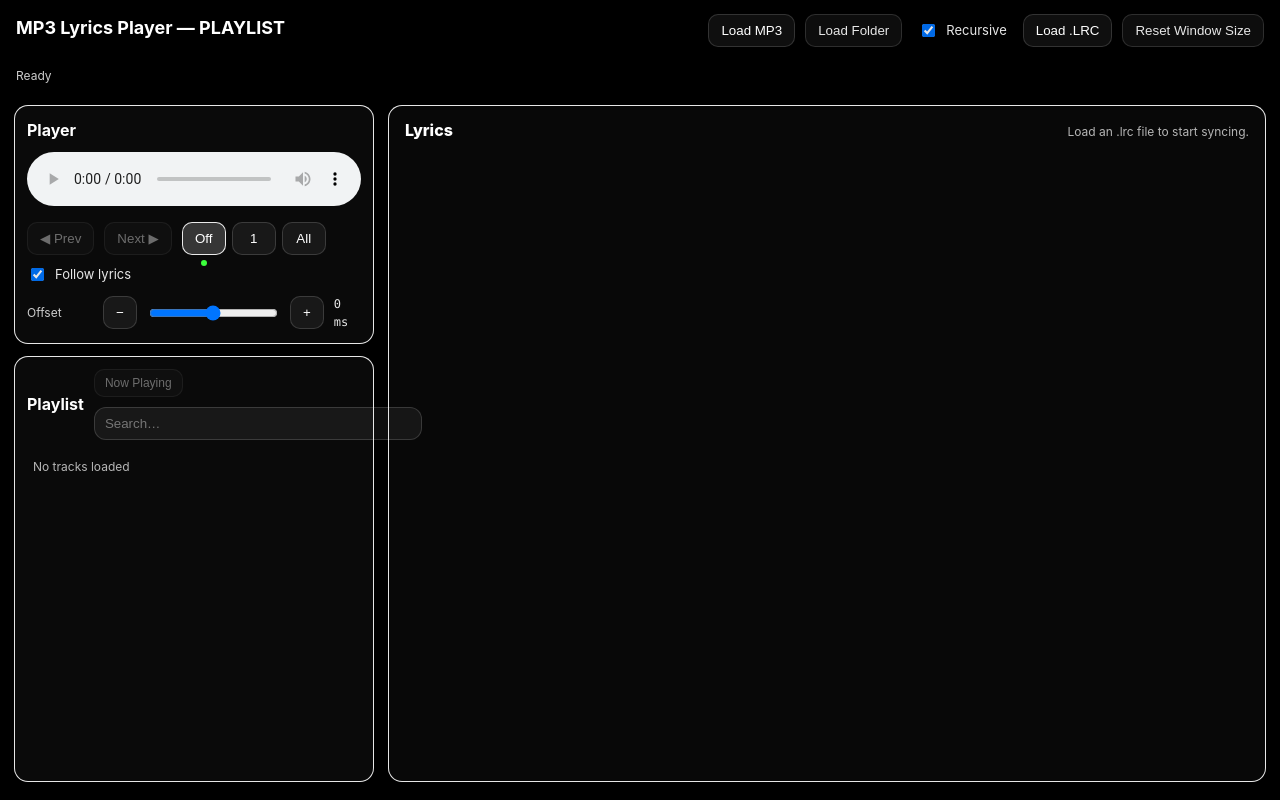
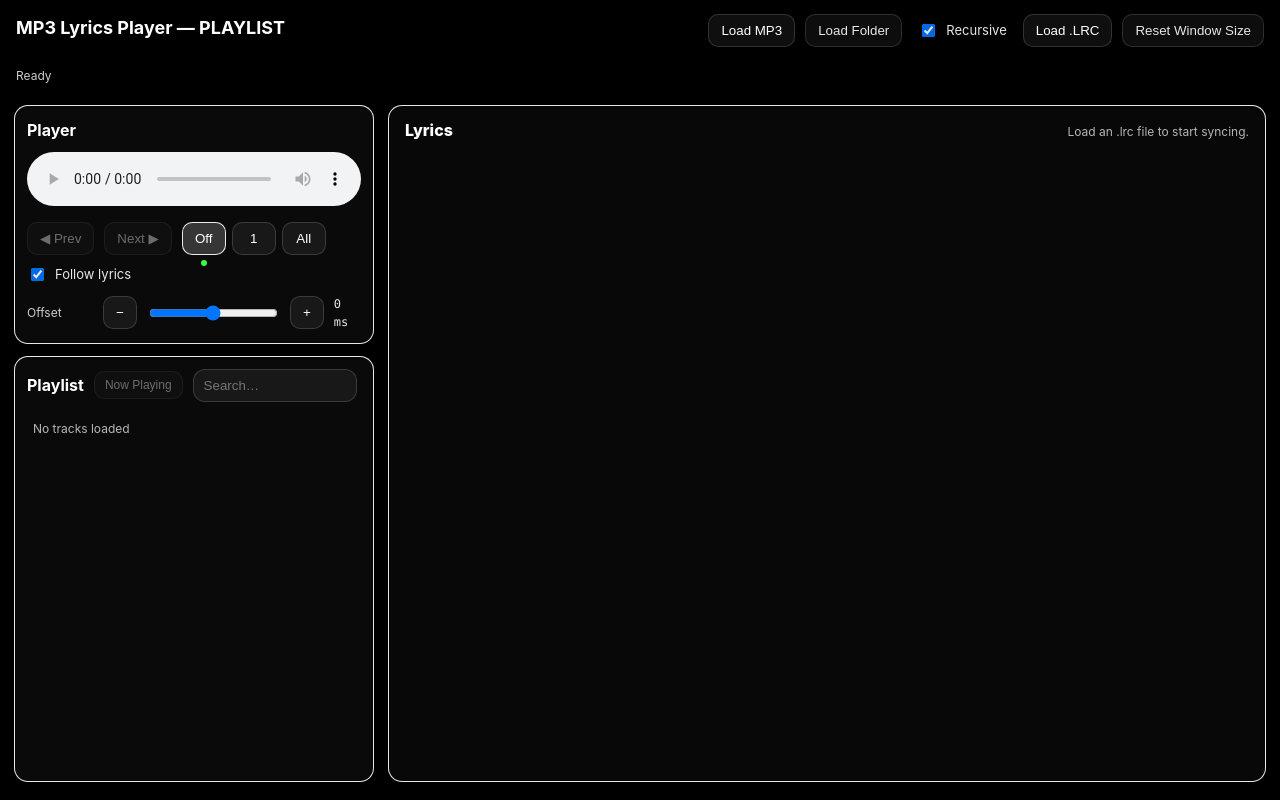
Before and after one commit to evilduck1/LyricFlow, a React (Vite) app: page / in a window 1280 px wide. Built offline with nearby package versions, Linux system fonts and the light colour scheme.

Commit message:
release: v2.3.1

```diff
--- a/package.json
+++ b/package.json
@@ -1,7 +1,7 @@
 {
   "name": "mp3-player-with-scrolling-lyrics",
   "private": true,
-  "version": "2.3.0",
+  "version": "2.3.1",
   "type": "module",
   "scripts": {
     "dev": "vite",
--- a/src-tauri/tauri.conf.json
+++ b/src-tauri/tauri.conf.json
@@ -1,7 +1,7 @@
 {
   "$schema": "../node_modules/@tauri-apps/cli/config.schema.json",
   "productName": "LyricFlow",
-  "version": "2.3.0",
+  "version": "2.3.1",
   "identifier": "com.seanengland.lyricflow",
   "build": {
     "frontendDist": "../dist",
--- a/src/App.css
+++ b/src/App.css
@@ -533,7 +533,14 @@ button.playlistItem.active {
 }
 
 .platform-windows .playlistTools {
-  max-width: calc(100% - 14px);
+  max-width: calc(88% - 14px);
+}
+
+/* --- Playlist header: stack search on its own full-width row --- */
+
+/* Allow header tools to wrap onto a second line */
+.platform-windows .playlistTools {
+  max-width: calc(90% - 14px);
 }
 
 /* --- Playlist header: stack search on its own full-width row --- */
@@ -552,8 +559,8 @@ button.playlistItem.active {
 /* Search sits underneath, full width */
 .playlistSearch {
   order: 2;
-  flex: 1 0 100%;
-  width: 100%;
-  max-width: none;
-  margin-right: 0;
+  flex: 1 0 0%;
+  width: 100;
+  max-width: 50%;
+  margin-right: ;
 }
```
Also changed, not shown: 2 other files (tests, documents, lock files or other folders).
